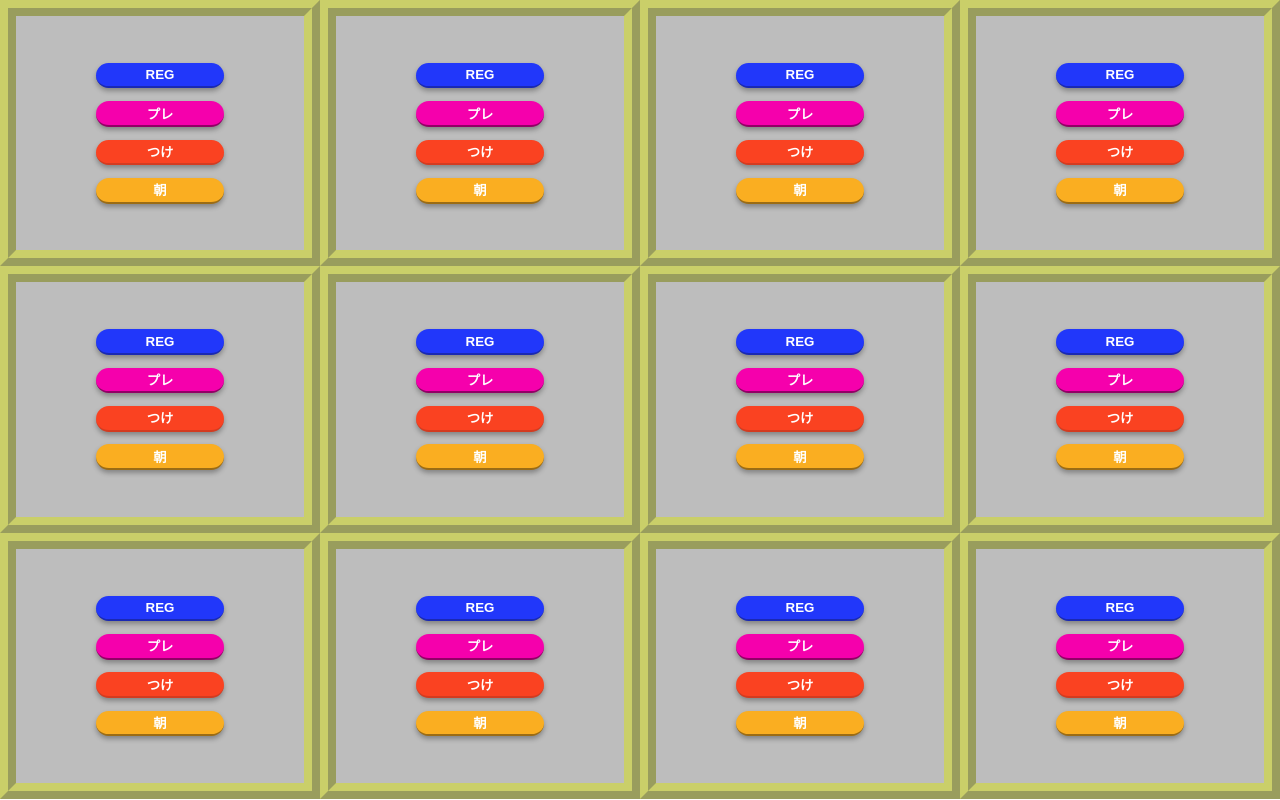
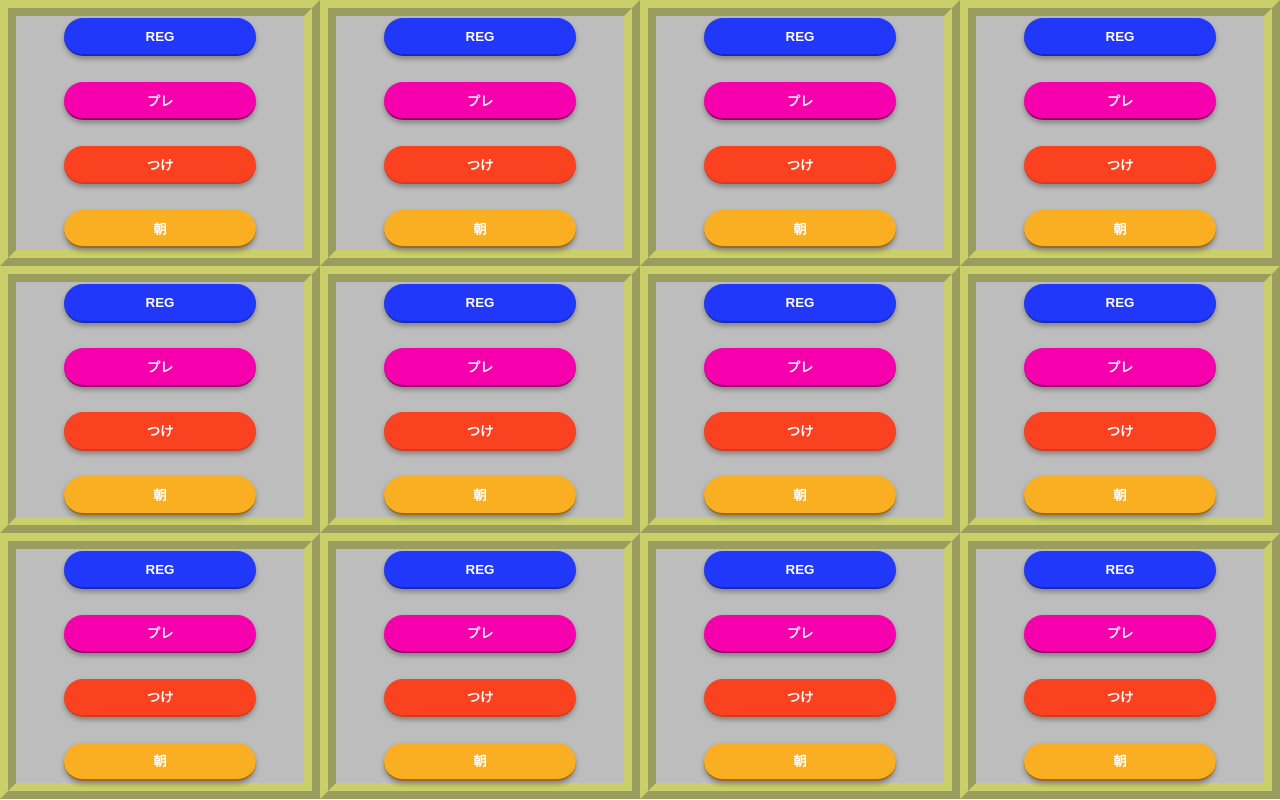
Before and after one commit to M-Y-code/men-timer, a Next.js app: page / in a window 1280 px wide. Built offline with nearby package versions, Linux system fonts and the light colour scheme.

Commit message:
ボタンcss変更

```diff
--- a/components/AsaButton.module.scss
+++ b/components/AsaButton.module.scss
@@ -1,7 +1,7 @@
 .btn {
-  width: 10vw;
-  height: 2vw;
-  margin: 0.5vw;
+  width: 15vw;
+  height: 3vw;
+  margin: 1vw;
   color: #fff;
   font-weight: bold;
   background-color: #faae21;
--- a/components/PreButton.module.scss
+++ b/components/PreButton.module.scss
@@ -1,7 +1,7 @@
 .btn {
-  width: 10vw;
-  height: 2vw;
-  margin: 0.5vw;
+  width: 15vw;
+  height: 3vw;
+  margin: 1vw;
   color: #fff;
   font-weight: bold;
   background-color: #f500ac;
--- a/components/RegButton.module.scss
+++ b/components/RegButton.module.scss
@@ -1,7 +1,7 @@
 .btn {
-  width: 10vw;
-  height: 2vw;
-  margin: 0.5vw;
+  width: 15vw;
+  height: 3vw;
+  margin: 1vw;
   color: #fff;
   font-weight: bold;
   background-color: #2137fa;
--- a/components/TukeButton.module.scss
+++ b/components/TukeButton.module.scss
@@ -1,7 +1,7 @@
 .btn {
-  width: 10vw;
-  height: 2vw;
-  margin: 0.5vw;
+  width: 15vw;
+  height: 3vw;
+  margin: 1vw;
   color: #fff;
   font-weight: bold;
   background-color: #fa4221;
```
